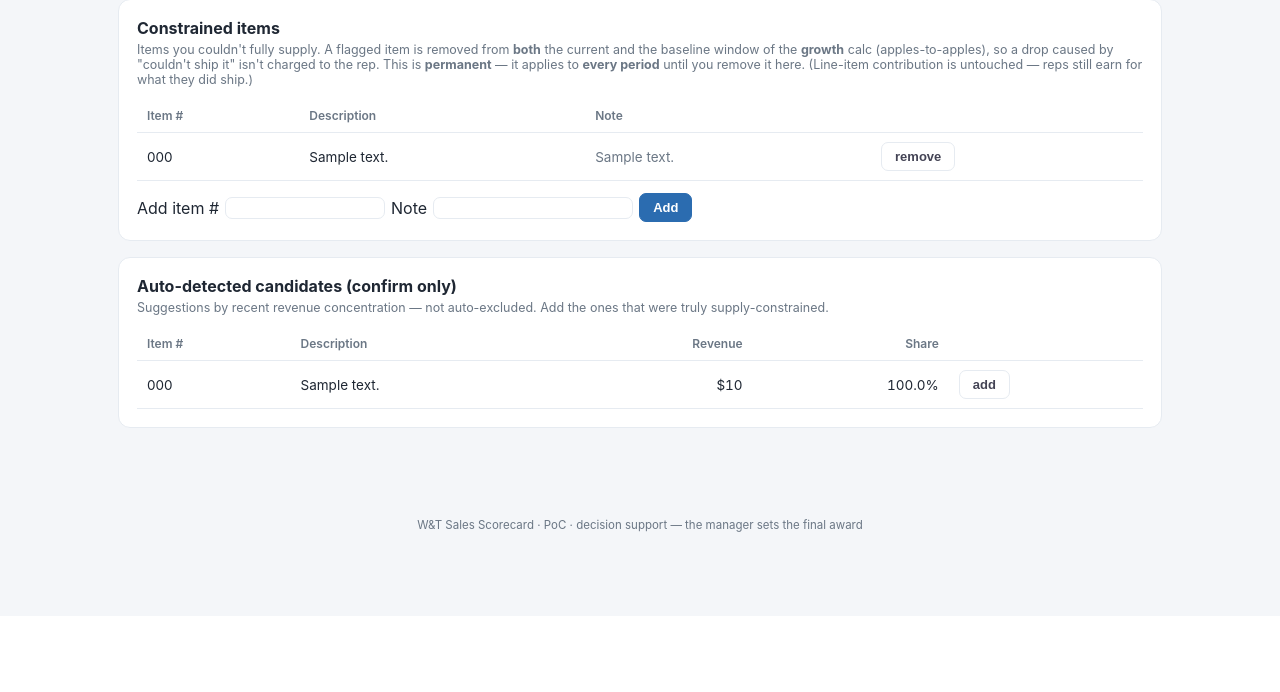
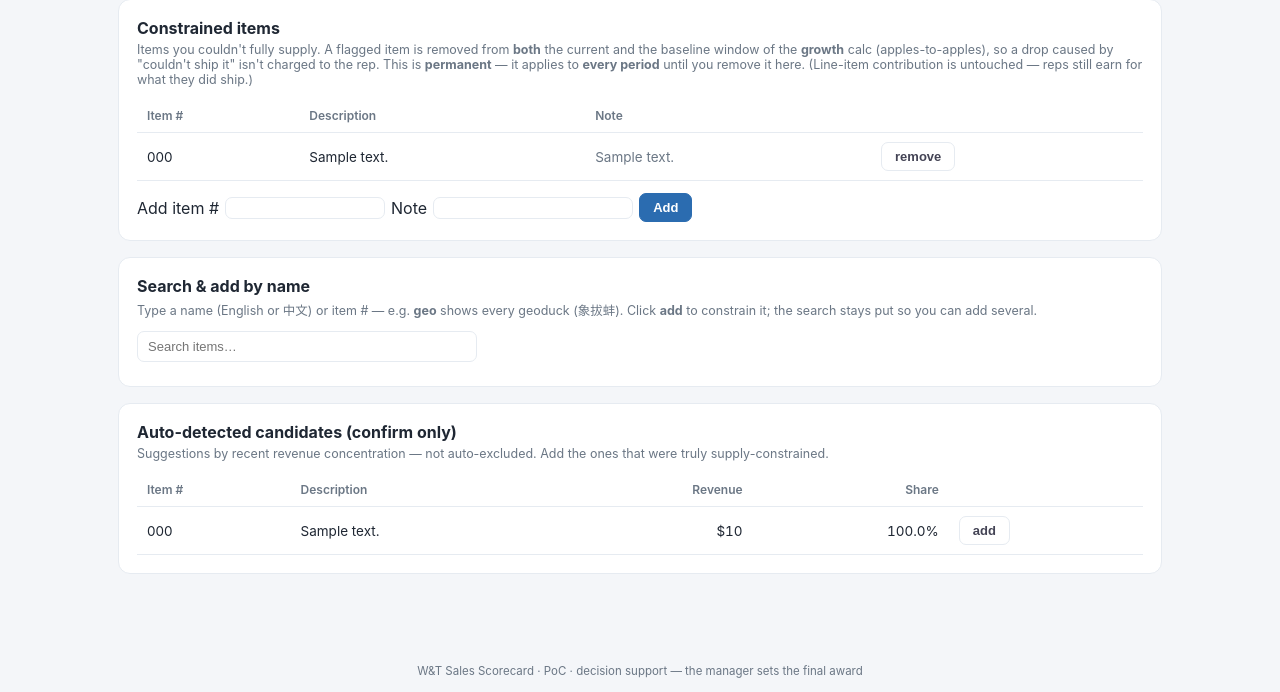
Before and after one commit to JaxonFan/wandt_sales_evaluation, a FastAPI app: page /constrained in a window 1280 px wide. Shown: the part 184-876 px from the top of the page. Before the commit the page ends 716 px from the top, so only its background shows below. Run offline with FastAPI, Linux system fonts and the light colour scheme; the visitor is signed in with stand-in values (Sample User, id 1); tables that the repository leaves empty hold one stand-in row (values such as "Sample post"); some libraries are stand-ins or nearby versions.

Commit message:
Limited stock: search-by-name + click-to-add (no per-item# typing)
Add a built-in instant filter on /constrained: type a name (English or Chinese, e.g.
'geo' -> all geoduck 象拔蚌) or item#, click add to constrain it without a page reload,
so the manager can add several without losing the search. Client-side filter over the
497-item catalog (decoded descriptions); /constrained/add gains a JSON (ajax) response
mode for the fetch-based add. No Elasticsearch needed at this scale.

Co-Authored-By: Claude Opus 4.8 (1M context) <noreply@anthropic.com>

```diff
--- a/app/main.py
+++ b/app/main.py
@@ -3,7 +3,7 @@ closures / upload / settings / export) and a rep-facing goal dashboard (/me)."""
 import io, datetime as dt
 import pandas as pd
 from fastapi import FastAPI, Request, Depends, Form, UploadFile, File
-from fastapi.responses import HTMLResponse, RedirectResponse, StreamingResponse
+from fastapi.responses import HTMLResponse, JSONResponse, RedirectResponse, StreamingResponse
 from fastapi.templating import Jinja2Templates
 from starlette.middleware.sessions import SessionMiddleware
 from sqlalchemy.orm import Session
@@ -296,6 +296,9 @@ def constrained_page(request: Request, db: Session = Depends(get_db)):
         if c.item_number not in seen:
             seen.add(c.item_number); current.append(c)
     num_to_desc = service.item_descriptions(db)
+    # full catalog for the name-search (search by English/Chinese/item #, click to add)
+    all_items = sorted(({"item": k, "desc": v or ""} for k, v in num_to_desc.items()),
+                       key=lambda r: r["desc"] or r["item"])
     df = service.load_lines_df(db)
     candidates = []
     if len(df):
@@ -308,20 +311,23 @@ def constrained_page(request: Request, db: Session = Depends(get_db)):
                           for i, row in summary.iterrows()]
     return templates.TemplateResponse("constrained.html", {
         "request": request, "user": user, "period": period, "current": current,
-        "candidates": candidates, "desc_by_item": num_to_desc})
+        "candidates": candidates, "desc_by_item": num_to_desc,
+        "all_items": all_items, "constrained_set": sorted(seen)})
 
 
 @app.post("/constrained/add")
 def constrained_add(request: Request, item_number: str = Form(...), note: str = Form(""),
-                    db: Session = Depends(get_db)):
+                    ajax: str = Form(""), db: Session = Depends(get_db)):
     user = current_user(request, db)
     if not user or user.role == "rep":
-        return RedirectResponse("/login", status_code=303)
+        return JSONResponse({"ok": False}, status_code=403) if ajax else RedirectResponse("/login", status_code=303)
     item = item_number.strip()
     if item and not db.query(M.ConstrainedItem).filter(M.ConstrainedItem.item_number == item).first():
         period, _, _ = resolve_p(db, None)        # any valid period for the FK; the flag itself is global
         db.add(M.ConstrainedItem(period_id=period.period_id, item_number=item,
                                  note=note, user_id=user.user_id)); db.commit()
+    if ajax:                                       # search "click-to-add" uses fetch, no page reload
+        return JSONResponse({"ok": True, "item": item})
     return RedirectResponse("/constrained", status_code=303)
 
 
--- a/app/templates/constrained.html
+++ b/app/templates/constrained.html
@@ -31,6 +31,14 @@
   </form>
 </div>
 <div class="card">
+  <h2>Search &amp; add by name</h2>
+  <p class="hint">Type a name (English or 中文) or item # — e.g. <b>geo</b> shows every geoduck (象拔蚌).
+    Click <b>add</b> to constrain it; the search stays put so you can add several.</p>
+  <input id="stk-search" placeholder="Search items…" autocomplete="off" style="width:340px;padding:7px 10px">
+  <div id="stk-count" class="hint" style="margin:6px 0"></div>
+  <table><tbody id="stk-results"></tbody></table>
+</div>
+<div class="card">
   <h2>Auto-detected candidates (confirm only)</h2>
   <p class="hint">Suggestions by recent revenue concentration — not auto-excluded. Add the ones that were truly supply-constrained.</p>
   <table>
@@ -46,4 +54,47 @@
     </tbody>
   </table>
 </div>
+<script type="application/json" id="stk-catalog">{{ all_items|tojson }}</script>
+<script type="application/json" id="stk-constrained">{{ constrained_set|tojson }}</script>
+<script>
+(function(){
+  var catalog = JSON.parse(document.getElementById('stk-catalog').textContent);
+  var added   = new Set(JSON.parse(document.getElementById('stk-constrained').textContent));
+  var box = document.getElementById('stk-search');
+  var out = document.getElementById('stk-results');
+  var cnt = document.getElementById('stk-count');
+  var LIMIT = 40;
+  function markAdded(td){ td.innerHTML=''; var s=document.createElement('span'); s.className='mut'; s.textContent='✓ added'; td.appendChild(s); }
+  function render(){
+    var q = box.value.trim().toLowerCase();
+    out.innerHTML = '';
+    if(!q){ cnt.textContent=''; return; }
+    var matches = catalog.filter(function(r){
+      return r.item.toLowerCase().indexOf(q) >= 0 || (r.desc||'').toLowerCase().indexOf(q) >= 0;
+    });
+    cnt.textContent = matches.length + ' match' + (matches.length===1?'':'es') + (matches.length>LIMIT?' (showing '+LIMIT+')':'');
+    matches.slice(0, LIMIT).forEach(function(r){
+      var tr = document.createElement('tr');
+      var tdI = document.createElement('td'); tdI.textContent = r.item; tdI.className='mut'; tdI.style.width='150px';
+      var tdD = document.createElement('td'); tdD.textContent = r.desc || '';
+      var tdB = document.createElement('td'); tdB.style.width='90px';
+      if(added.has(r.item)){ markAdded(tdB); }
+      else {
+        var b = document.createElement('button'); b.className='ghost'; b.type='button'; b.textContent='add';
+        b.onclick = function(){
+          b.disabled = true; b.textContent = '…';
+          fetch('/constrained/add', {method:'POST', headers:{'Content-Type':'application/x-www-form-urlencoded'},
+            body: new URLSearchParams({item_number:r.item, ajax:'1'})})
+          .then(function(res){ return res.ok ? res.json() : {ok:false}; })
+          .then(function(j){ if(j && j.ok){ added.add(r.item); markAdded(tdB); } else { b.disabled=false; b.textContent='add'; } })
+          .catch(function(){ b.disabled=false; b.textContent='retry'; });
+        };
+        tdB.appendChild(b);
+      }
+      tr.appendChild(tdI); tr.appendChild(tdD); tr.appendChild(tdB); out.appendChild(tr);
+    });
+  }
+  box.addEventListener('input', render);
+})();
+</script>
 {% endblock %}
```
Also changed, not shown: app/guides/manager_en.md (+3 -2 lines), app/guides/manager_zh.md (+2 -1 lines), wandt_manager_guide.md (+3 -2 lines), wandt_manager_guide_zh.md (+2 -1 lines).
